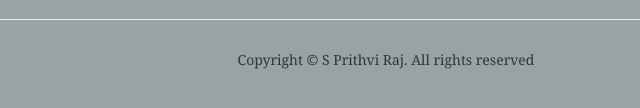
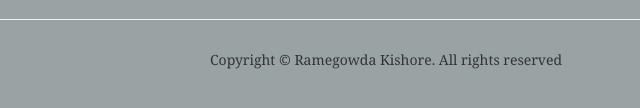
Before and after one commit to Kishore2001r/furnify, a plain HTML site: page index.html in a window 1280 px wide. Shown: the part 3975-4083 px from the top of the page, 254-894 px from the left. Drawn offline with nearby package versions, Linux system fonts and the light colour scheme.

Commit message:
Update index.html

```diff
--- a/index.html
+++ b/index.html
@@ -238,7 +238,7 @@
 			<a href="https://wa.me/919" target="_black"><i class="fa fa-whatsapp" aria-hidden="true"></i></a>
 		</div>
 		<hr>
-		<p>Copyright &copy; S Prithvi Raj. All rights reserved</p>
+		<p>Copyright &copy; Ramegowda Kishore. All rights reserved</p>
 	</footer>
     <!-- jQuery (necessary for Bootstrap's JavaScript plugins) -->
     <script src="https://code.jquery.com/jquery-1.12.4.min.js" integrity="sha384-nvAa0+6Qg9clwYCGGPpDQLVpLNn0fRaROjHqs13t4Ggj3Ez50XnGQqc/r8MhnRDZ" crossorigin="anonymous"></script>
```
